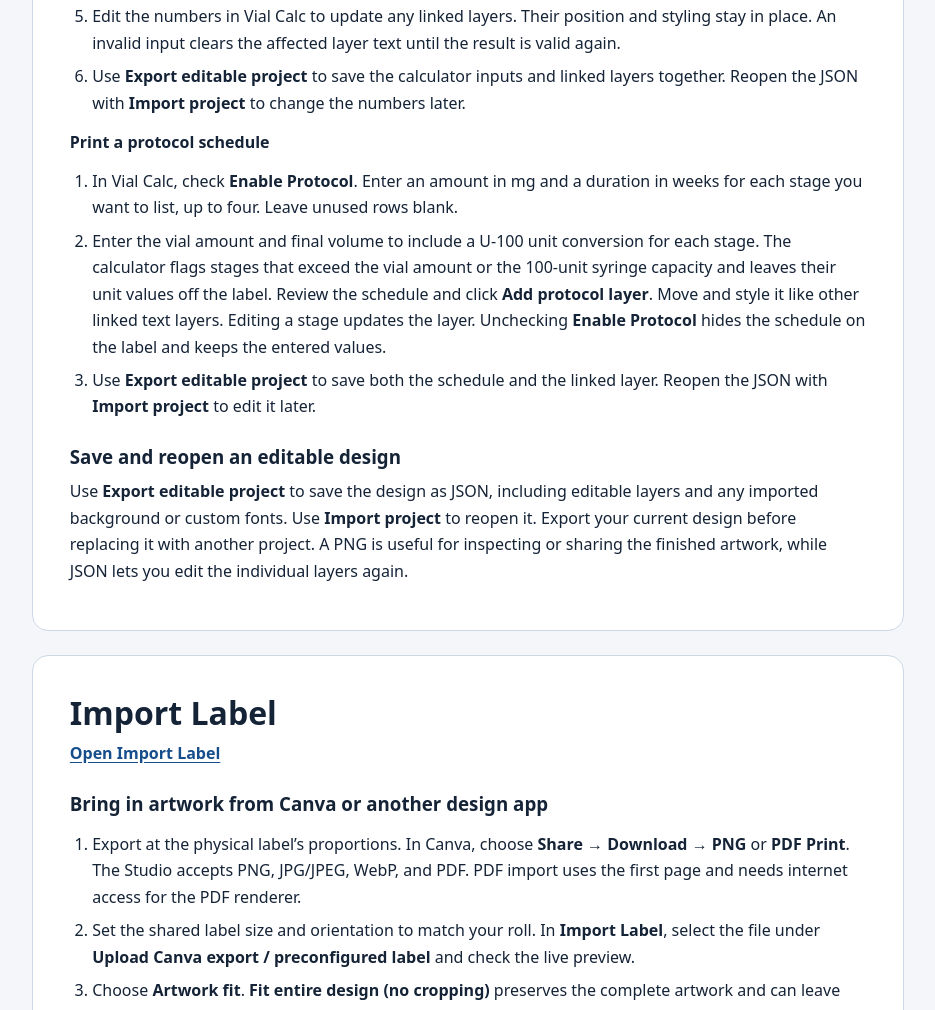
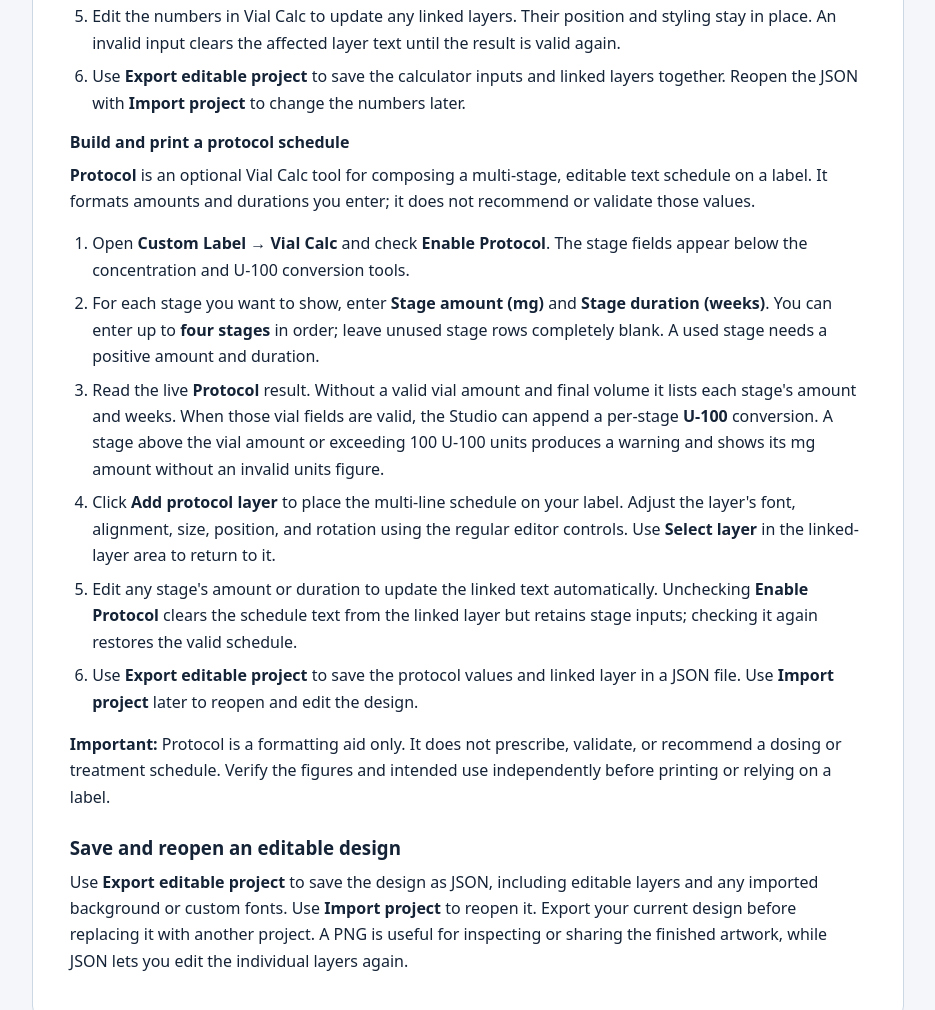
Before and after one commit to Tmags-ai/niimbot-custom-label-studio, a plain HTML site: page guide.html in a window 1280 px wide. Shown: the part 4810-5820 px from the top of the page, without its empty margins (296-1231 px from the left). Drawn offline with Linux system fonts and the light colour scheme.

Commit message:
Document Vial Calc protocol stages and linked schedule in guide.html

```diff
--- a/guide.html
+++ b/guide.html
@@ -122,12 +122,17 @@ pre{overflow:auto;background:#142b47;color:#f4f8fd;padding:1rem;border-radius:.5
 <li>Edit the numbers in Vial Calc to update any linked layers. Their position and styling stay in place. An invalid input clears the affected layer text until the result is valid again.</li>
 <li>Use <strong>Export editable project</strong> to save the calculator inputs and linked layers together. Reopen the JSON with <strong>Import project</strong> to change the numbers later.</li>
 </ol>
-<h4>Print a protocol schedule</h4>
+<h4>Build and print a protocol schedule</h4>
+<p><strong>Protocol</strong> is an optional Vial Calc tool for composing a multi-stage, editable text schedule on a label. It formats amounts and durations you enter; it does not recommend or validate those values.</p>
 <ol>
-<li>In Vial Calc, check <strong>Enable Protocol</strong>. Enter an amount in mg and a duration in weeks for each stage you want to list, up to four. Leave unused rows blank.</li>
-<li>Enter the vial amount and final volume to include a U-100 unit conversion for each stage. The calculator flags stages that exceed the vial amount or the 100-unit syringe capacity and leaves their unit values off the label. Review the schedule and click <strong>Add protocol layer</strong>. Move and style it like other linked text layers. Editing a stage updates the layer. Unchecking <strong>Enable Protocol</strong> hides the schedule on the label and keeps the entered values.</li>
-<li>Use <strong>Export editable project</strong> to save both the schedule and the linked layer. Reopen the JSON with <strong>Import project</strong> to edit it later.</li>
+<li>Open <strong>Custom Label → Vial Calc</strong> and check <strong>Enable Protocol</strong>. The stage fields appear below the concentration and U-100 conversion tools.</li>
+<li>For each stage you want to show, enter <strong>Stage amount (mg)</strong> and <strong>Stage duration (weeks)</strong>. You can enter up to <strong>four stages</strong> in order; leave unused stage rows completely blank. A used stage needs a positive amount and duration.</li>
+<li>Read the live <strong>Protocol</strong> result. Without a valid vial amount and final volume it lists each stage's amount and weeks. When those vial fields are valid, the Studio can append a per-stage <strong>U-100</strong> conversion. A stage above the vial amount or exceeding 100 U-100 units produces a warning and shows its mg amount without an invalid units figure.</li>
+<li>Click <strong>Add protocol layer</strong> to place the multi-line schedule on your label. Adjust the layer's font, alignment, size, position, and rotation using the regular editor controls. Use <strong>Select layer</strong> in the linked-layer area to return to it.</li>
+<li>Edit any stage's amount or duration to update the linked text automatically. Unchecking <strong>Enable Protocol</strong> clears the schedule text from the linked layer but retains stage inputs; checking it again restores the valid schedule.</li>
+<li>Use <strong>Export editable project</strong> to save the protocol values and linked layer in a JSON file. Use <strong>Import project</strong> later to reopen and edit the design.</li>
 </ol>
+<p class="callout"><strong>Important:</strong> Protocol is a formatting aid only. It does not prescribe, validate, or recommend a dosing or treatment schedule. Verify the figures and intended use independently before printing or relying on a label.</p>
 <h3>Save and reopen an editable design</h3>
 <p>Use <strong>Export editable project</strong> to save the design as JSON, including editable layers and any imported background or custom fonts. Use <strong>Import project</strong> to reopen it. Export your current design before replacing it with another project. A PNG is useful for inspecting or sharing the finished artwork, while JSON lets you edit the individual layers again.</p>
 </article>
```
